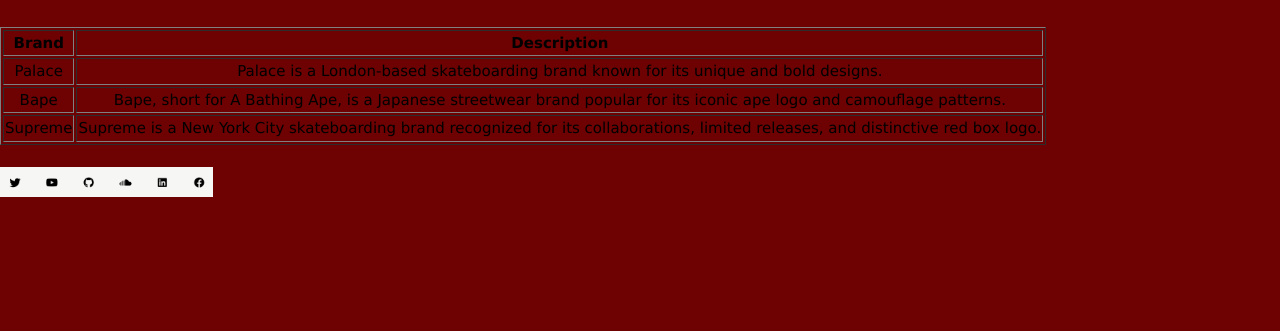
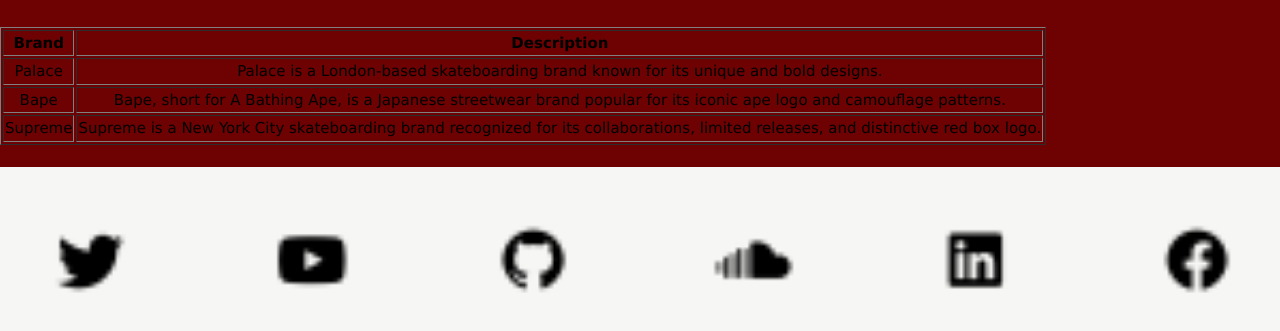
Before and after one commit to arigon2/arigon2.github.io, a plain HTML site: page index.html in a window 1280 px wide. Shown: the part 1417-1748 px from the top of the page. Before the commit the page ends 1614 px from the top, so only its background shows below. Drawn offline with Linux system fonts and the light colour scheme.

Commit message:
Update index.html

```diff
--- a/index.html
+++ b/index.html
@@ -75,6 +75,6 @@
 </table>
   </div>
   <br>
-<div class="col-2 col-s-6"> <img class="footer" src="images/footer.png" alt="footer"/></div>
+<div> <img class="footer" src="images/footer.png" alt="footer"/></div>
 </body>
 </html>
```
